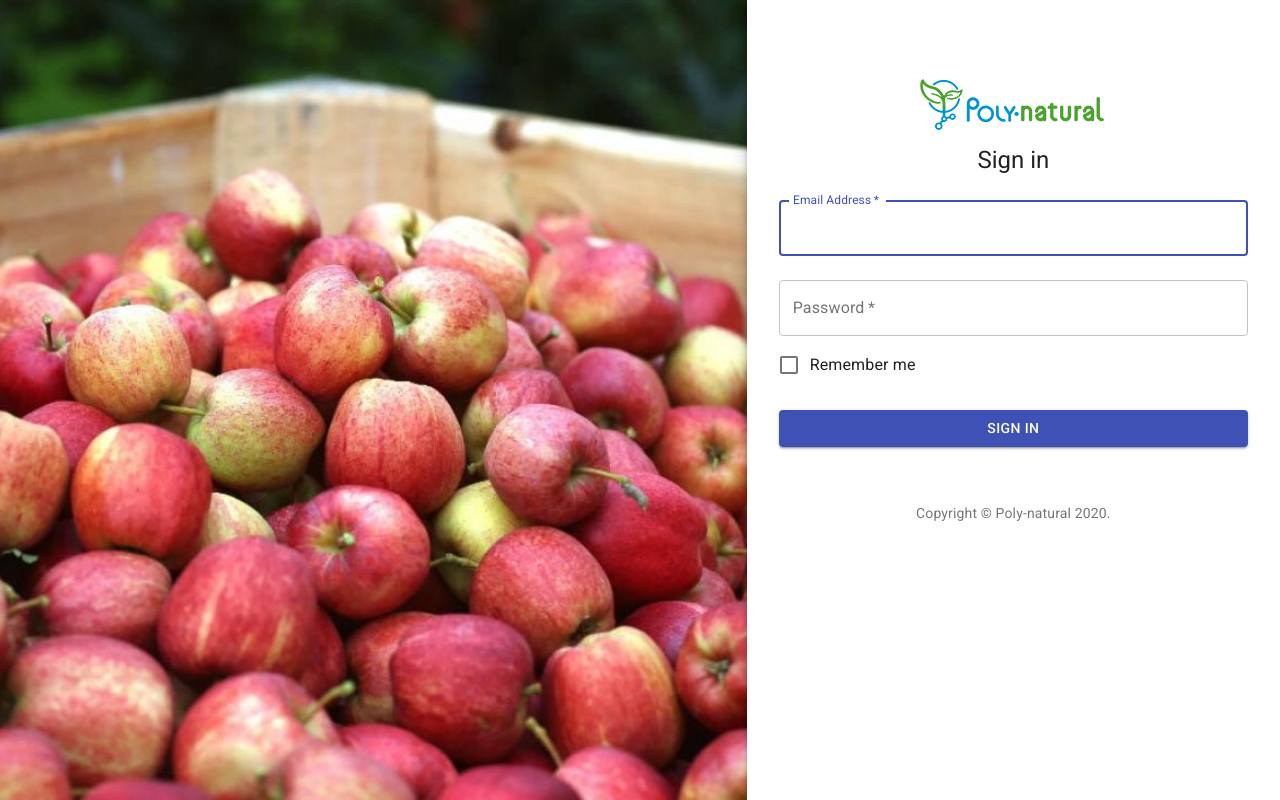
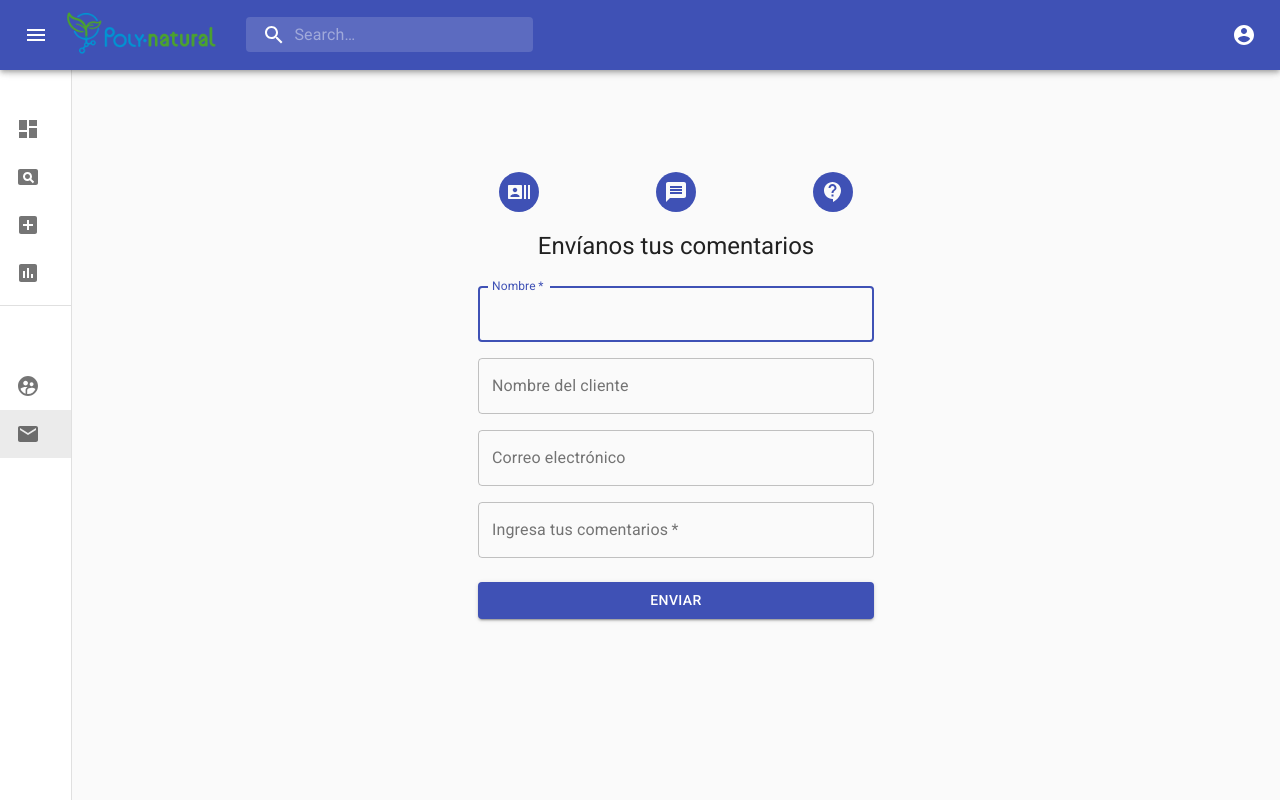
Before and after one commit to naoliden/polynatural, a React (Create React App) app: page /contact in a window 1280 px wide. Before the commit this address led to /. Built offline with nearby package versions, Linux system fonts and the light colour scheme.

Commit message:
build: 404 page, contact page, other css

```diff
--- a/src/App.js
+++ b/src/App.js
@@ -1,23 +1,32 @@
-import React from 'react';
-import { BrowserRouter, Switch, Route, Redirect } from 'react-router-dom';
-import { Provider } from 'react-redux';
-import Login from './components/LoginComponent';
-import Main from './components/MainComponent';
-import { ConfigureStore } from './redux/store';
+import React, { useState } from "react";
+import { BrowserRouter, Switch, Route, Redirect } from "react-router-dom";
+import { Provider } from "react-redux";
+import Login from "./components/LoginComponent";
+import Main from "./components/MainComponent";
+import { ConfigureStore } from "./redux/store";
 
-
-const store = ConfigureStore()
-const default_path = "/home"
+const store = ConfigureStore();
 
 function App() {
+  const [isAuthenticated, setAuthenticated] = useState(true);
+
   return (
     <Provider store={store}>
       <BrowserRouter>
         <Switch>
-          <Route exact path="/" component={Login}/>
-          <Route path={default_path} component={() => <Main/>}/>
-          {/* TODO redirect to="/" with props of NOT logged in user, it should render form with errors */}
-          <Redirect to="/"/>
+          <Route
+            exact
+            path="/login"
+            render={(props) =>
+              isAuthenticated ? <Redirect to="/" /> :  <Login {...props} />
+            }
+          />
+          <Route
+            path="/"
+            render={(props) =>
+              isAuthenticated ? <Main {...props} /> : <Redirect to="/login" />
+            }
+          />
         </Switch>
       </BrowserRouter>
     </Provider>
--- /dev/null
+++ b/src/components/404.jsx
@@ -0,0 +1,48 @@
+import React from "react";
+import { makeStyles } from '@material-ui/core/styles';
+import Grid from '@material-ui/core/Grid';
+import Typography from '@material-ui/core/Typography';
+import LoadingComponent from "./LoadingComponent";
+
+const useStyles = makeStyles((theme) => ({
+  container: {
+    justifyContent: 'center',
+    alignItems: 'center',
+    alignContent: 'center',
+  },
+  item: {
+    paddingLeft: 15,
+    [theme.breakpoints.down('sm')]: {
+      paddingLeft: 0,
+    }
+  },
+  spinner: {
+    margin: 50,
+  }
+}));
+
+
+const PageNotFoundComponent = props => {
+  const classes = useStyles();
+
+  return (
+    <React.Fragment>
+      <Grid container className={classes.container}>
+        <Grid item>
+            <Typography variant="h2" color='error'>Oops!</Typography>
+            {/* <div className={classes.item}> */}
+              <Typography variant="h5" gutterBottom>
+                Lo sentimos! Esta página no existe...
+              </Typography>
+              {/* <Typography variant="h6" >- 404 Not found</Typography> */}
+              <Grid className={classes.spinner}>
+                <LoadingComponent text={"404 Not found"} />
+              </Grid>
+            {/* </div> */}
+        </Grid>
+      </Grid>
+    </React.Fragment>
+  );
+}
+
+export default PageNotFoundComponent;
--- /dev/null
+++ b/src/components/ContactComponent.jsx
@@ -0,0 +1,140 @@
+import React from 'react';
+import Avatar from '@material-ui/core/Avatar';
+import Button from '@material-ui/core/Button';
+import CssBaseline from '@material-ui/core/CssBaseline';
+import TextField from '@material-ui/core/TextField';
+import Grid from '@material-ui/core/Grid';
+import RecentActorsIcon from '@material-ui/icons/RecentActors';
+import MessageIcon from '@material-ui/icons/Message';
+import ContactSupportIcon from '@material-ui/icons/ContactSupport';
+import Typography from '@material-ui/core/Typography';
+import { makeStyles } from '@material-ui/core/styles';
+import Container from '@material-ui/core/Container';
+import { useForm } from 'react-hook-form';
+// import Paper from '@material-ui/core/Paper';
+
+
+const useStyles = makeStyles((theme) => ({
+  paper: {
+    marginTop: theme.spacing(8),
+    display: 'flex',
+    flexDirection: 'column',
+    alignItems: 'center',
+    alignContent: 'center',
+  },
+  avatar: {
+    margin: theme.spacing(1),
+    // backgroundColor: "blue",
+    backgroundColor: theme.palette.primary.main,
+  },
+  form: {
+    width: '100%', // Fix IE 11 issue.
+    marginTop: theme.spacing(3),
+    // flexDirection: 'column'
+  },
+  submit: {
+    margin: theme.spacing(3, 0, 2),
+  },
+  avatarContainer: {
+    flexDirection: 'row',
+    justifyContent: 'space-around',
+    marginBottom: 10,
+  },
+}));
+
+const ContactUs = (props) => {
+  const classes = useStyles();
+  const { handleSubmit, register } = useForm();
+
+  const handleSubmitForm = data =>{
+    console.log(data)
+    // TODO agregar datos del current user a lo que se envía al servidor. El usuario actual vendrá por redux o useContext hook
+  }
+
+  return (
+    <Container component="main" maxWidth="xs">
+      <CssBaseline />
+      <div className={classes.paper}>
+        <Grid container className={classes.avatarContainer} >
+          <Grid item xs={4}>
+            <Avatar className={classes.avatar}>
+              <RecentActorsIcon />
+            </Avatar>
+          </Grid>
+          <Grid item xs={4}>
+            <Avatar className={classes.avatar}>
+              <MessageIcon/>
+            </Avatar>
+          </Grid>
+          <Grid item xs={14}>
+            <Avatar className={classes.avatar}>
+              <ContactSupportIcon/>
+            </Avatar>
+          </Grid>
+        </Grid>
+        <Typography component="h1" variant="h5">
+          Envíanos tus comentarios
+        </Typography>
+        <form className={classes.form} noValidate onSubmit={handleSubmit((data) => handleSubmitForm(data))}>
+          <Grid container spacing={2}>
+            <Grid item xs={12}>
+              <TextField
+                name="name"
+                variant="outlined"
+                required
+                fullWidth
+                id="name"
+                label="Nombre"
+                autoFocus
+                inputRef={register}
+              />
+            </Grid>
+            <Grid item xs={12}>
+              <TextField
+                name="client"
+                variant="outlined"
+                fullWidth
+                id="client"
+                label="Nombre del cliente"
+                inputRef={register}
+              />
+            </Grid>
+            <Grid item xs={12}>
+              <TextField
+                variant="outlined"
+                fullWidth
+                id="email"
+                label="Correo electrónico"
+                name="email"
+                inputRef={register}
+              />
+            </Grid>
+            <Grid item xs={12}>
+              <TextField
+                variant="outlined"
+                required
+                fullWidth
+                name="Comment"
+                label="Ingresa tus comentarios"
+                type="Comment"
+                id="Comment"
+                inputRef={register}
+              />
+            </Grid>
+          </Grid>
+          <Button
+            type="submit"
+            fullWidth
+            variant="contained"
+            color="primary"
+            className={classes.submit}
+          >
+            Enviar
+          </Button>
+        </form>
+      </div>
+    </Container>
+  );
+}
+
+export default ContactUs;
--- a/src/components/HeaderComponent.jsx
+++ b/src/components/HeaderComponent.jsx
@@ -90,7 +90,7 @@ const HeaderComponent = (props) => {
             </Grid>
             <Grid item container xs={11} alignContent='flex-start' alignItems="center">
               <Grid item xs={false} sm={"auto"}>
-                <a href="/home/dashboard"><img className={classes.logo} src={logo} alt="logo" /></a>
+                <a href="/"><img className={classes.logo} src={logo} alt="logo" /></a>
               </Grid>
               <Grid item xs={"auto"} >
                 <SearchBar />
--- a/src/components/LoadingComponent.jsx
+++ b/src/components/LoadingComponent.jsx
@@ -20,8 +20,10 @@ const LoadingSpinner = ({color, text}) => {
   // color: primary, secondary,
   return (
     <div className={classes.root}>
-      <CircularProgress color={color} />
-      <Typography color={color} variant="subtitle1">{text}</Typography>
+      <div class='col-12'>
+        <CircularProgress color={color} />
+      </div>
+      <Typography color={color} variant="h6">{text}</Typography>
     </div>
   );
 }
--- a/src/components/LoginComponent.jsx
+++ b/src/components/LoginComponent.jsx
@@ -103,7 +103,7 @@ export default function Login() {
               variant="contained"
               color="primary"
               className={classes.submit}
-              onClick={() => {window.location.href = "./home/dashboard"}}
+              onClick={() => {window.location.href = "/dashboard"}}
               >
               Sign In
             </Button>
--- a/src/components/MainComponent.jsx
+++ b/src/components/MainComponent.jsx
@@ -6,7 +6,8 @@ import HeaderComponent from './HeaderComponent';
 import Home from './HomeComponent';
 import NewForm from './NewForm/CreateFormComponent';
 import Dashboard from './Dashboard/DashboardComponent'
-
+import ContactUs from './ContactComponent';
+import PageNotFoundComponent from './404';
 
 
 const useStyles = makeStyles((theme) => ({
@@ -35,16 +36,20 @@ const Main = (props) => {
   return (
       <div id="outer div" className={classes.root}>
         <HeaderComponent/>
-          <Grid container id="container_principal" className={classes.container}>
-            {/* TODO add loading span component while /home is rendered and what's on the <Switch>  is loading */}
-            <Switch>
-              <Route exact path="/home/dashboard" component={() => <Dashboard/>} />
-              <Route exact path="/home/search" component={() => <Home content=""/>} />
-              <Route exact path="/home/newform" component={NewForm} />
-              {/* TODO change redirect to dashboard */}
-              <Redirect to={{pathname: '/home/newform', state: {from: props.location}}}/>
-            </Switch>
-          </Grid>
+        <Grid container id="container_principal" className={classes.container}>
+          <Switch>
+            {/* <Route render={}/> no ejecuta lifecycle methods, en cambio
+                component={} re-renderea el componente */}
+            <Route exact path="/dashboard" render={(props) => <Dashboard {...props} />} />
+            <Route exact path="/search" render={(props) => <Home {...props} content=""/>}/>
+            <Route exaxt path="/demo" component={ (props) => <div><h2>DEMO SELECCIONADA</h2></div>} />
+            <Route exact path="/newform" render={ (props) => <NewForm {...props}/> } />
+            <Route exact path="/clients" component={ (props) => <div><h2>Agregar clientes y crear usuarios</h2></div> }/>
+            <Route exact path="/contact" render={ (props) => <ContactUs {...props}/> }/>
+            <Route exact path="/404" component={ (props) => <PageNotFoundComponent {...props}/> } />
+            <Redirect to={{pathname: '/404', state: {from: props.location}}}/>
+          </Switch>
+        </Grid>
       </div>
   );
 }
--- a/src/components/SideBarComponent.jsx
+++ b/src/components/SideBarComponent.jsx
@@ -29,6 +29,10 @@ const useStyles = makeStyles((theme) => ({
       width: theme.spacing(9),
     },
   },
+  content: {
+    height: "94vh",
+    // height: "100vh",
+  }
 }))
 
 
--- a/src/components/SideListComponent.jsx
+++ b/src/components/SideListComponent.jsx
@@ -34,26 +34,26 @@ export const MainListItems = (props) => {
       <Divider />
       <List>
         <ListSubheader inset>Dashboard</ListSubheader>
-        <Link disabled={selected === 'dashboard'} to="/home/dashboard" style={link_style}>
+        <Link disabled={selected === 'dashboard'} to="/dashboard" style={link_style}>
           <ListItem button selected={selected === 'dashboard'} onClick={handleChange('dashboard')}>
             <ListItemIcon><DashboardIcon/></ListItemIcon>
             <ListItemText primary="Dashboard"/>
           </ListItem>
         </Link>
-        <Link disabled={selected === 'search'} to="/home/search" style={link_style}>
+        <Link disabled={selected === 'search'} to="/search" style={link_style}>
           <ListItem button selected={selected === 'search'} onClick={handleChange('search')}>
             <ListItemIcon><PageviewIcon/></ListItemIcon>
             <ListItemText primary="Buscar demo" />
           </ListItem>
         </Link>
-        <Link disabled={selected === 'newform'} to="/home/newform" style={link_style}>
+        <Link disabled={selected === 'newform'} to="/newform" style={link_style}>
           <ListItem button selected={selected === 'newform'} onClick={handleChange('newform')}>
             <ListItemIcon><AddBoxIcon/></ListItemIcon>
             <ListItemText primary="Crear nueva demo" />
           </ListItem>
         </Link>
         {haveDemo?
-        <Link disabled={selected === 'demo'} to="/home/demo" style={link_style}>
+        <Link disabled={selected === 'demo'} to="/demo" style={link_style}>
           <ListItem button selected={selected === 'demo'} onClick={handleChange('demo')}>
             <ListItemIcon><InsertChartIcon/></ListItemIcon>
             <ListItemText primary="Mi demo" />
@@ -64,13 +64,13 @@ export const MainListItems = (props) => {
       <Divider />
       <List>
         <ListSubheader inset>Otras opciones</ListSubheader>
-        <Link disabled={selected === 'clients'} to="/home/clients" style={link_style}>
+        <Link disabled={selected === 'clients'} to="/clients" style={link_style}>
           <ListItem button selected={selected === 'clients'} onClick={handleChange('clients')}>
             <ListItemIcon><SupervisedUserCircleIcon /></ListItemIcon>
             <ListItemText primary="Clientes"/>
           </ListItem>
         </Link>
-        <Link disabled={selected === 'contact'} to="/home/contact" style={link_style}>
+        <Link disabled={selected === 'contact'} to="/contact" style={link_style}>
           <ListItem button selected={selected === 'contact'} onClick={handleChange('contact')}>
           < ListItemIcon><EmailIcon/></ListItemIcon>
             <ListItemText primary="Contacto" />
```
